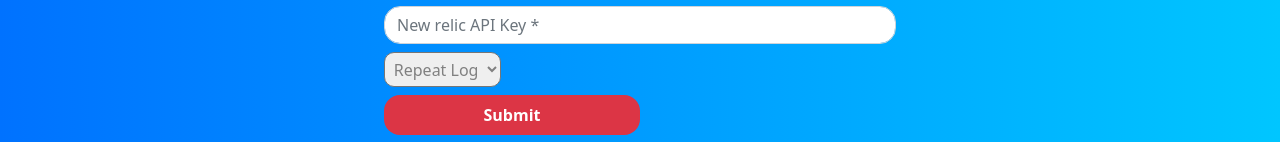
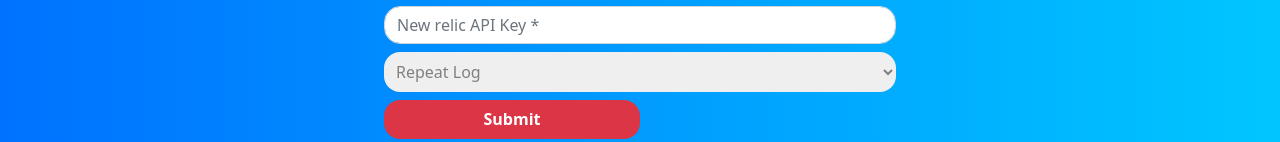
Before and after one commit to Omared250/FrontLogRelic, a React (Vite) app: page / in a window 1280 px wide. Shown: the part 550-692 px from the top of the page. Built offline with nearby package versions, Linux system fonts and the light colour scheme.

Commit message:
styling dropdown

```diff
--- a/src/index.css
+++ b/src/index.css
@@ -68,8 +68,11 @@
 
 .repeat_log__input {
     outline: none;
-    padding: 0.3rem;
-    border-radius: 10px;
+    width: 100%;
+    padding: 0.5rem;
+    border-radius: 1rem;
     margin-bottom: 0.5rem;
     color: gray;
+
+    border: none;
 }
```
